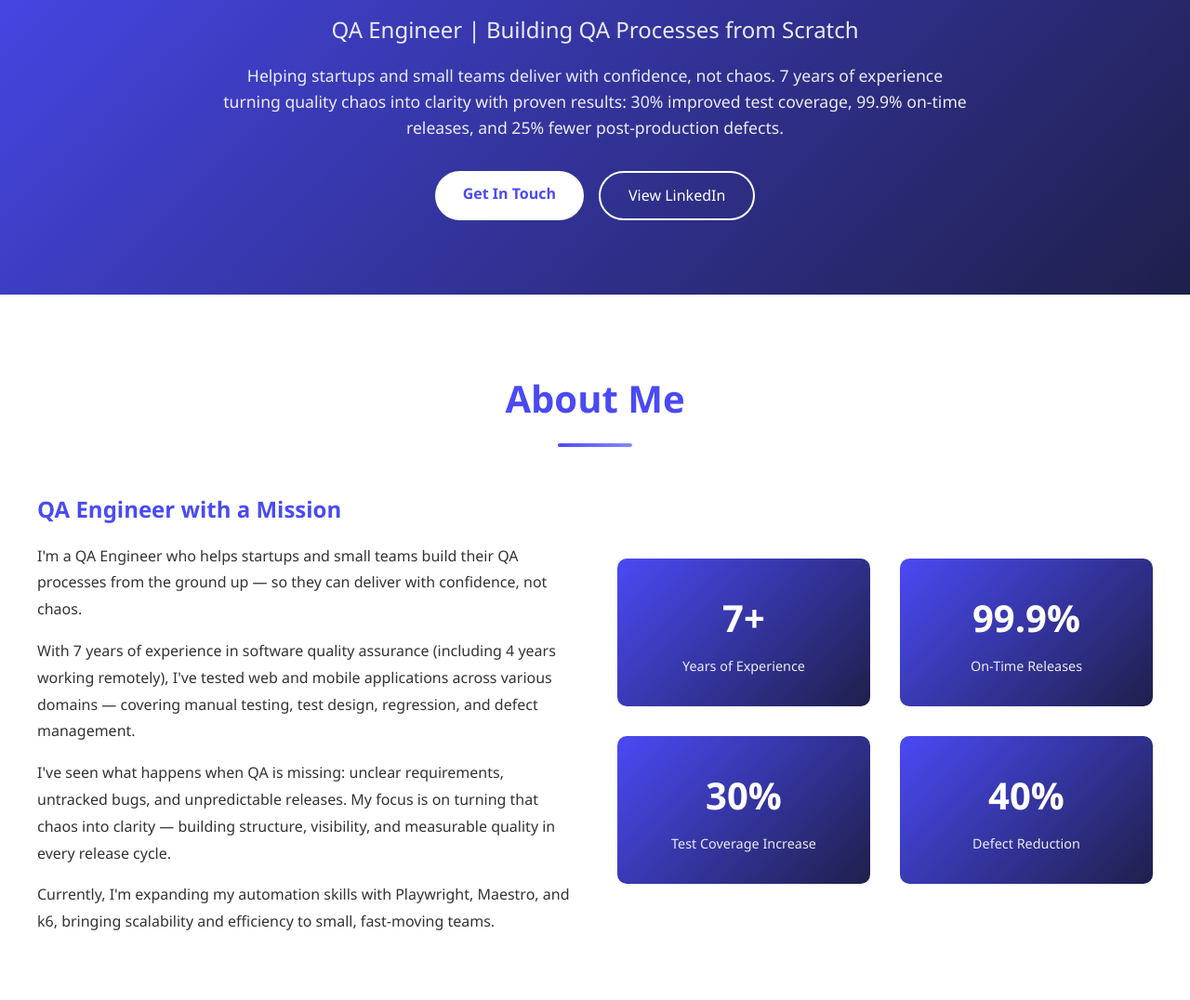
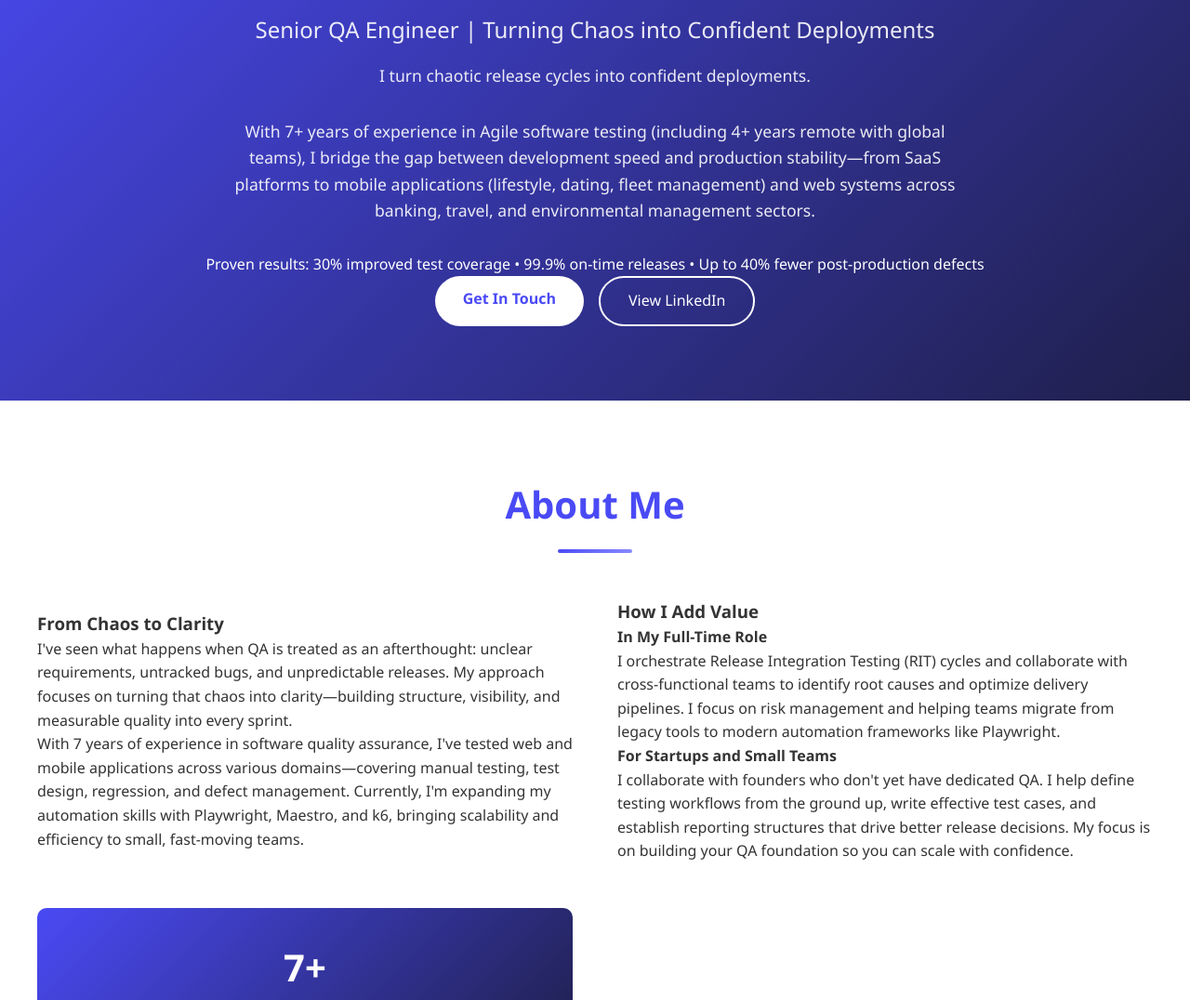
Before and after one commit to ruthecho-qa/ruthecho-qa.github.io, a plain HTML site: page index.html in a window 1280 px wide. Shown: the part 200-1276 px from the top of the page at 93% size. Drawn offline with Linux system fonts and the light colour scheme.

Commit message:
Revise hero and about sections for updated profile
Updated the hero section and about section to reflect new title and experience. Revised footer year and description.

```diff
--- a/index.html
+++ b/index.html
@@ -33,11 +33,16 @@
         </nav>
     </header>
 
+    <!-- HERO SECTION -->
     <section class="hero">
         <div class="hero-content">
             <h1>Ruth Echo G.</h1>
-            <p class="subtitle">QA Engineer | Building QA Processes from Scratch</p>
-            <p>Helping startups and small teams deliver with confidence, not chaos. 7 years of experience turning quality chaos into clarity with proven results: 30% improved test coverage, 99.9% on-time releases, and 25% fewer post-production defects.</p>
+            <p class="subtitle">Senior QA Engineer | Turning Chaos into Confident Deployments</p>
+            <p class="tagline">I turn chaotic release cycles into confident deployments.</p>
+            <p class="description">With 7+ years of experience in Agile software testing (including 4+ years remote with global teams), I bridge the gap between development speed and production stability—from SaaS platforms to mobile applications (lifestyle, dating, fleet management) and web systems across banking, travel, and environmental management sectors.</p>
+            <div class="metrics">
+                Proven results: 30% improved test coverage • 99.9% on-time releases • Up to 40% fewer post-production defects
+            </div>
             <div class="cta-buttons">
                 <a href="#contact" class="btn btn-primary">Get In Touch</a>
                 <a href="https://www.linkedin.com/in/ruthecho" target="_blank" class="btn btn-secondary">View LinkedIn</a>
@@ -45,18 +50,31 @@
         </div>
     </section>
 
-    <!-- About Section -->
+    <!-- ABOUT SECTION -->
     <section id="about">
         <h2 class="section-title">About Me</h2>
         <div class="about-content">
-            <div class="about-text">
-                <h3>QA Engineer with a Mission</h3>
-                <p>I'm a QA Engineer who helps startups and small teams build their QA processes from the ground up — so they can deliver with confidence, not chaos.</p>
-                <p>With 7 years of experience in software quality assurance (including 4 years working remotely), I've tested web and mobile applications across various domains — covering manual testing, test design, regression, and defect management.</p>
-                <p>I've seen what happens when QA is missing: unclear requirements, untracked bugs, and unpredictable releases. My focus is on turning that chaos into clarity — building structure, visibility, and measurable quality in every release cycle.</p>
-                <p>Currently, I'm expanding my automation skills with Playwright, Maestro, and k6, bringing scalability and efficiency to small, fast-moving teams.</p>
+            <div class="about-intro">
+                <h3>From Chaos to Clarity</h3>
+                <p>I've seen what happens when QA is treated as an afterthought: unclear requirements, untracked bugs, and unpredictable releases. My approach focuses on turning that chaos into clarity—building structure, visibility, and measurable quality into every sprint.</p>
+                <p>With 7 years of experience in software quality assurance, I've tested web and mobile applications across various domains—covering manual testing, test design, regression, and defect management. Currently, I'm expanding my automation skills with Playwright, Maestro, and k6, bringing scalability and efficiency to small, fast-moving teams.</p>
             </div>
-            <div class="stats">
+
+            <div class="value-proposition">
+                <h3>How I Add Value</h3>
+
+                <div class="value-item">
+                    <h4>In My Full-Time Role</h4>
+                    <p>I orchestrate Release Integration Testing (RIT) cycles and collaborate with cross-functional teams to identify root causes and optimize delivery pipelines. I focus on risk management and helping teams migrate from legacy tools to modern automation frameworks like Playwright.</p>
+                </div>
+
+                <div class="value-item">
+                    <h4>For Startups and Small Teams</h4>
+                    <p>I collaborate with founders who don't yet have dedicated QA. I help define testing workflows from the ground up, write effective test cases, and establish reporting structures that drive better release decisions. My focus is on building your QA foundation so you can scale with confidence.</p>
+                </div>
+            </div>
+
+            <div class="stats-grid">
                 <div class="stat-card">
                     <div class="stat-number">7+</div>
                     <div class="stat-label">Years of Experience</div>
@@ -709,7 +727,7 @@
     </section>
 
     <footer>
-        <p>&copy; 2024 Ruth Echo G. All rights reserved. | QA Engineer specializing in building quality processes from scratch.</p>
+        <p>&copy; 2025 Ruth Echo G. All rights reserved. | Senior QA Engineer specializing in building quality processes from scratch.</p>
     </footer>
 
     <!-- Project Modals -->
```
